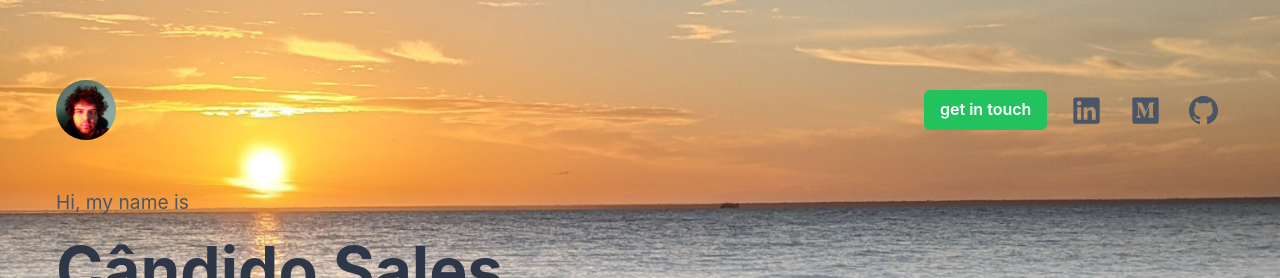
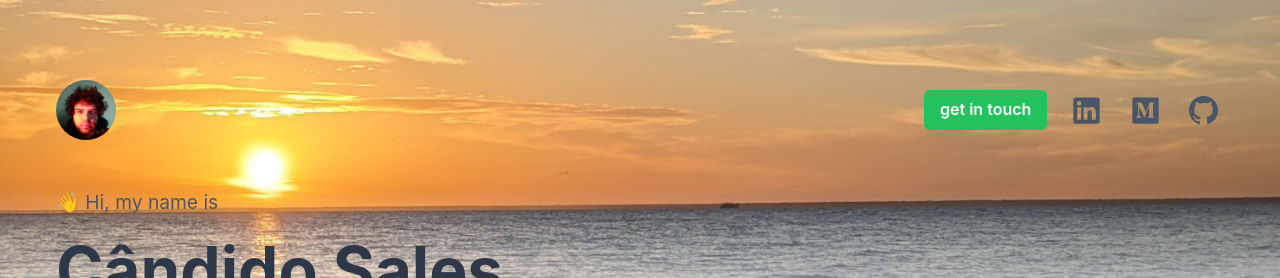
Before and after one commit to candidosales/personal-blog, a Next.js app: page / in a window 1280 px wide. Shown: the top 278 px of the page. Built offline with nearby package versions, Linux system fonts and the light colour scheme.

Commit message:
add emoji

```diff
--- a/pages/index.tsx
+++ b/pages/index.tsx
@@ -18,7 +18,7 @@ export default function Home() {
           <main>
             <section className="about">
               <Topbar></Topbar>
-              <p className="presentation">Hi, my name is</p>
+              <p className="presentation">👋 Hi, my name is</p>
               <h1>Cândido Sales.</h1>
               <h2>
                 I build things for <br />
```
